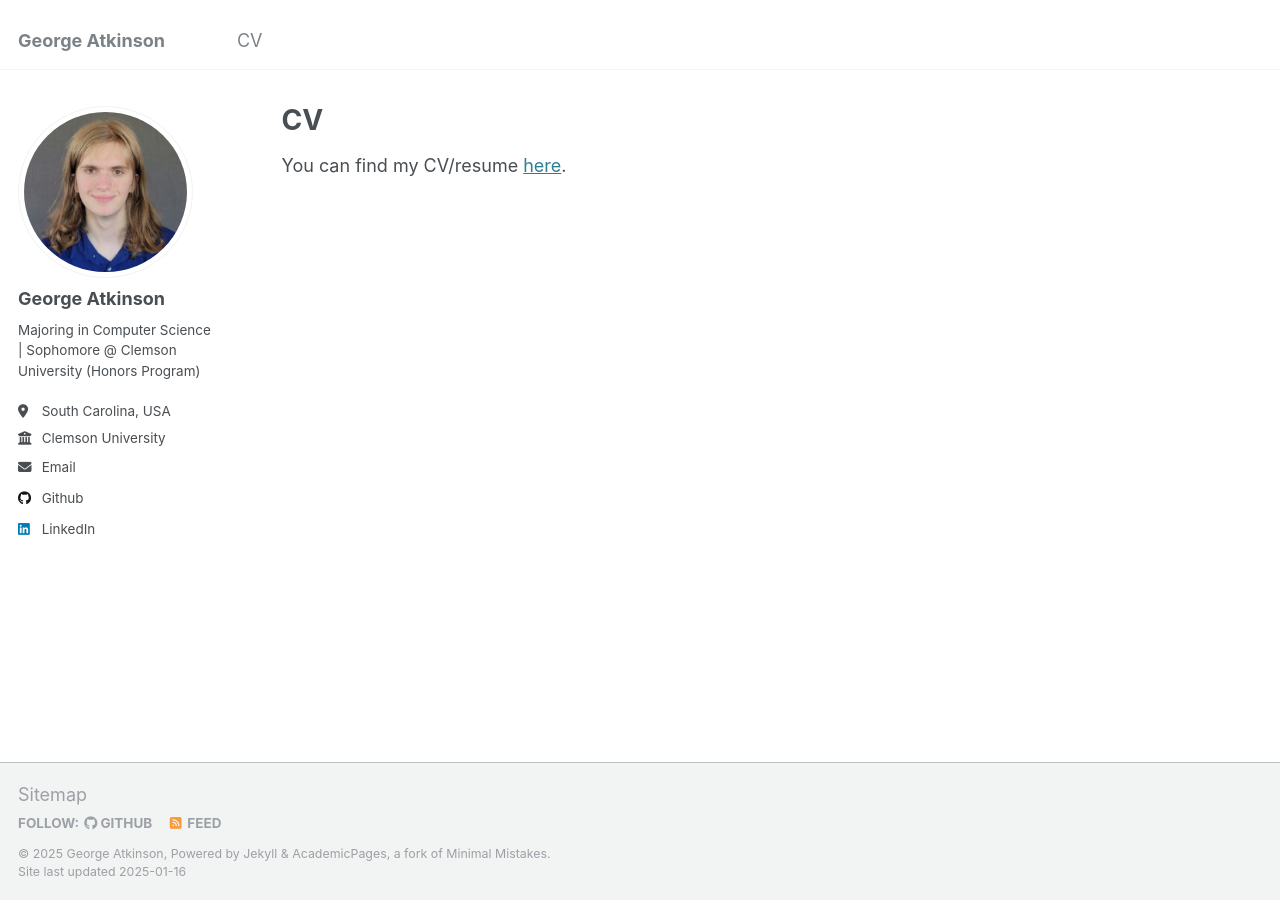
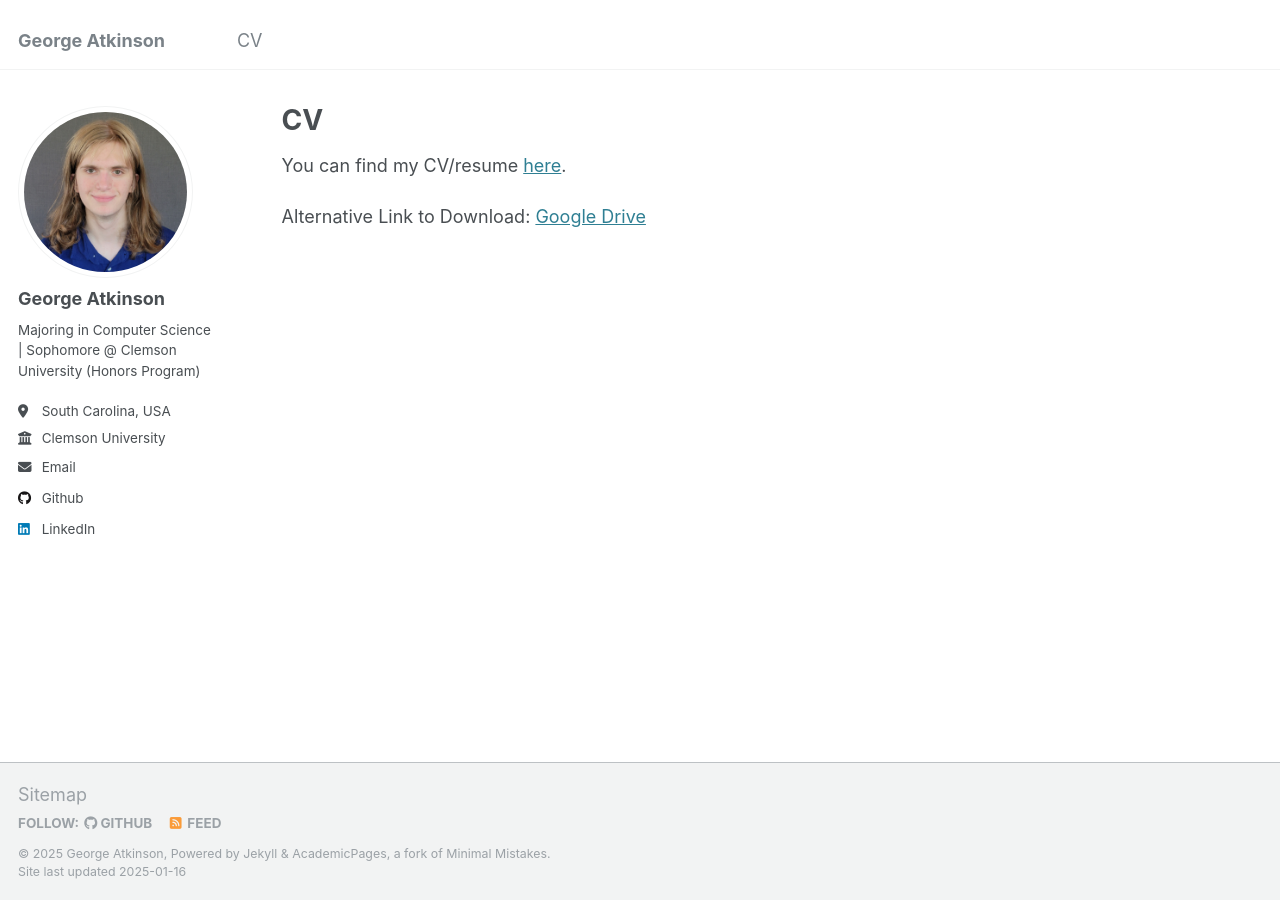
Before and after one commit to GCPins/gcpins.github.io, a Jekyll site: the page built from _pages/cv.md, in a window 1280 px wide. Built offline with Jekyll 4.4.1, drawn with Linux system fonts in a browser that asks for light colours.

Commit message:
Update cv.md

```diff
--- a/_pages/cv.md
+++ b/_pages/cv.md
@@ -10,3 +10,5 @@ redirect_from:
 {% include base_path %}
 
 You can find my CV/resume [here](/files/_resume.pdf).
+
+Alternative Link to Download: [Google Drive](https://drive.google.com/file/d/1K5iK9uJcatxZdca_CdI7s7pla6jzYbzR/view?usp=sharing)
```
